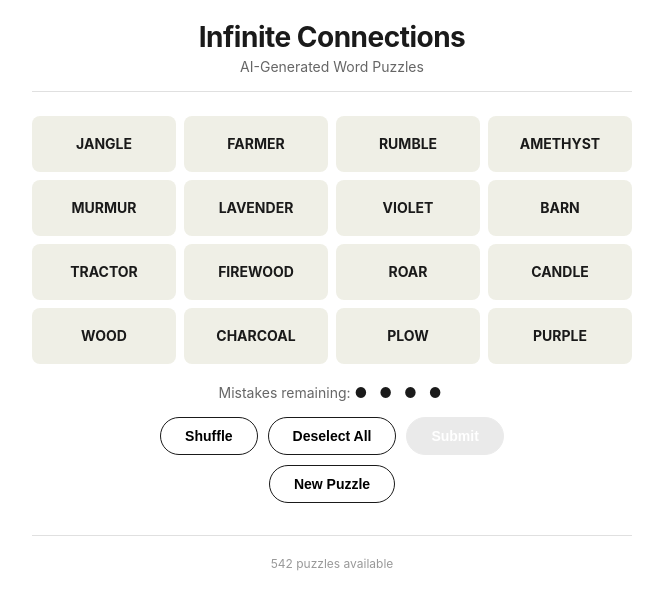
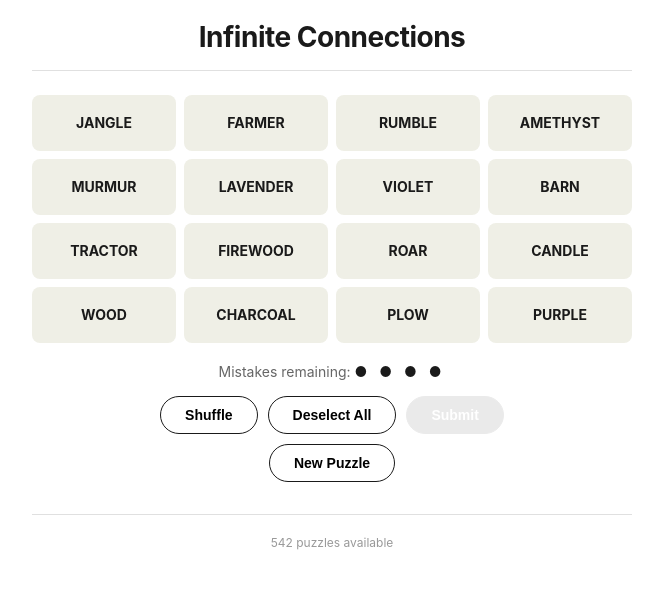
Before and after one commit to Kevin2330/nyt-connections-generator, a plain HTML site: page webapp/index.html in a window 1280 px wide. Shown: the whole page, without its empty margins (308-971 px from the left). Drawn offline with Linux system fonts and the light colour scheme.

Commit message:
Remove subtitle from webapp header
Co-Authored-By: Claude Opus 4.6 (1M context) <noreply@anthropic.com>

```diff
--- a/webapp/index.html
+++ b/webapp/index.html
@@ -10,7 +10,6 @@
     <div id="app">
         <header>
             <h1>Infinite Connections</h1>
-            <p class="subtitle">AI-Generated Word Puzzles</p>
         </header>
 
         <div id="message-bar" class="message-bar hidden"></div>
```
